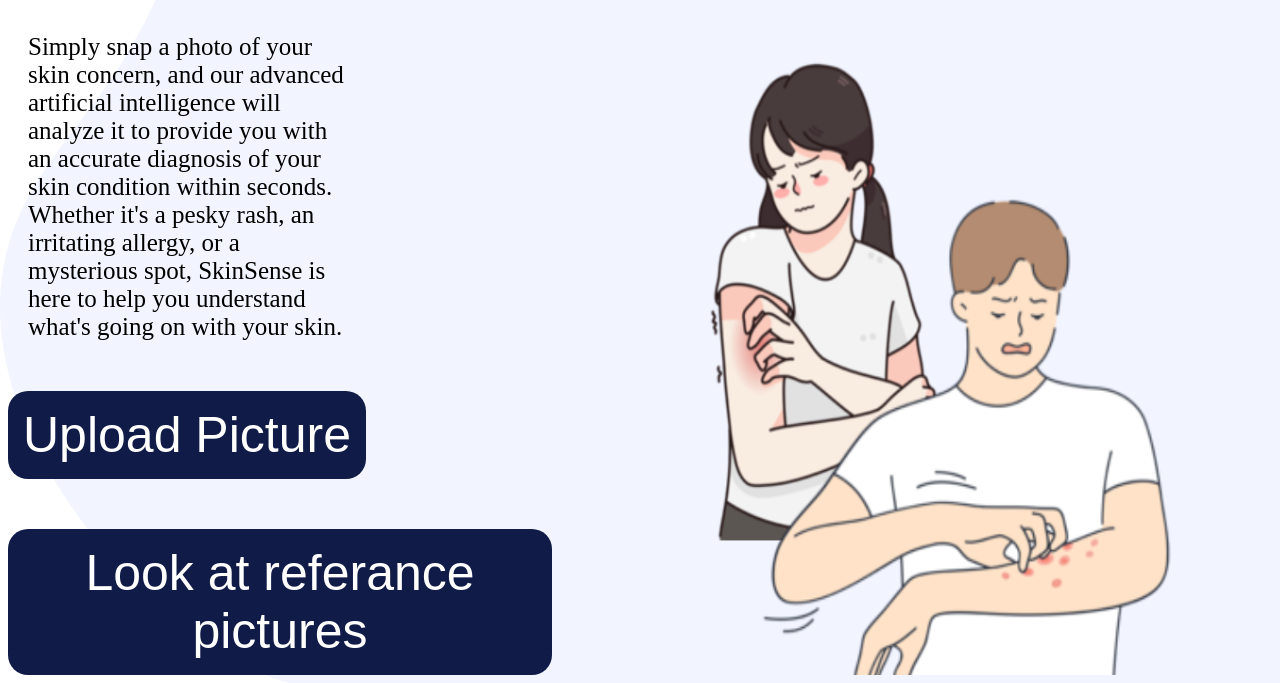
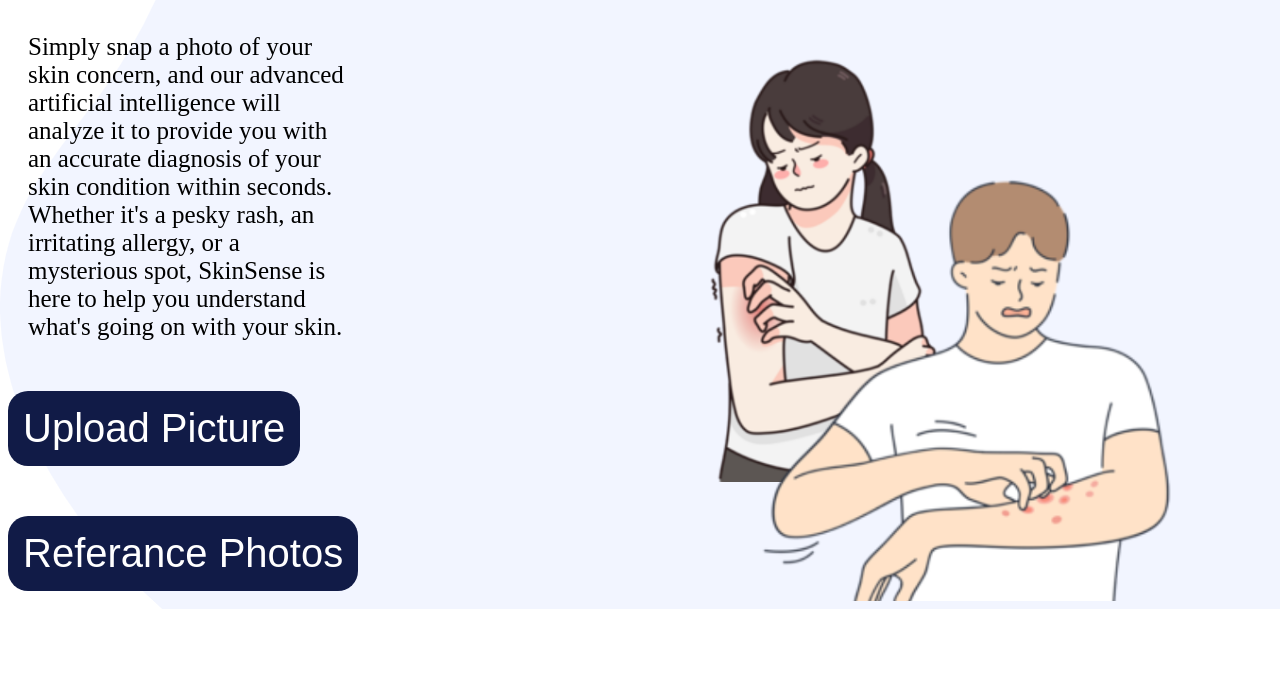
Before and after one commit to CollinUmeh/Morgan-Hacks, a plain HTML site: page index.html in a window 1280 px wide. Shown: the part 426-1109 px from the top of the page. After the commit the page ends 1035 px from the top, so only its background shows below. Drawn offline with Linux system fonts and the light colour scheme.

Commit message:
More changes

```diff
--- a/Aboutus.css
+++ b/Aboutus.css
@@ -31,10 +31,29 @@
     margin-right: 20px;
 }
 
+#name{
+    color:#37447E;
+    font-size: 80px;
+    margin-left: 20px;
+
+
+}
+
 body{
 
     background-image: url(images/Background\ design.png);
 
+}
 
+.mainText{
+
+    margin-top: 100px;
+}
+#Headingtitle{
+    font-size: 75px;
+}
+.mainText {
+
+    margin-top: 100px; /* Adjust as needed */
 
 }
--- a/index.html
+++ b/index.html
@@ -28,7 +28,7 @@
                             Upload Picture
                         </button>
                         <button type="button" id="contact2">
-                            Look at referance pictures
+                            Referance Photos
                         </button>
 
 
--- a/style.css
+++ b/style.css
@@ -95,7 +95,7 @@ body{
     color: white;
     background-color:#111B47;
     border-radius: 20px;
-    font-size: 50px;
+    font-size: 40px;
     align-items: end;
     margin-top: 50px;
     border-color: #000000;
```
